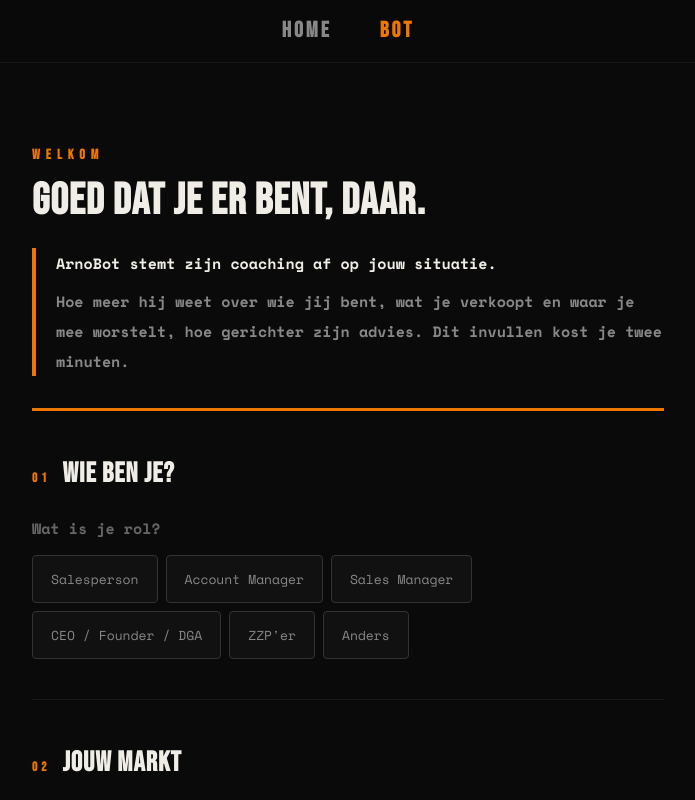
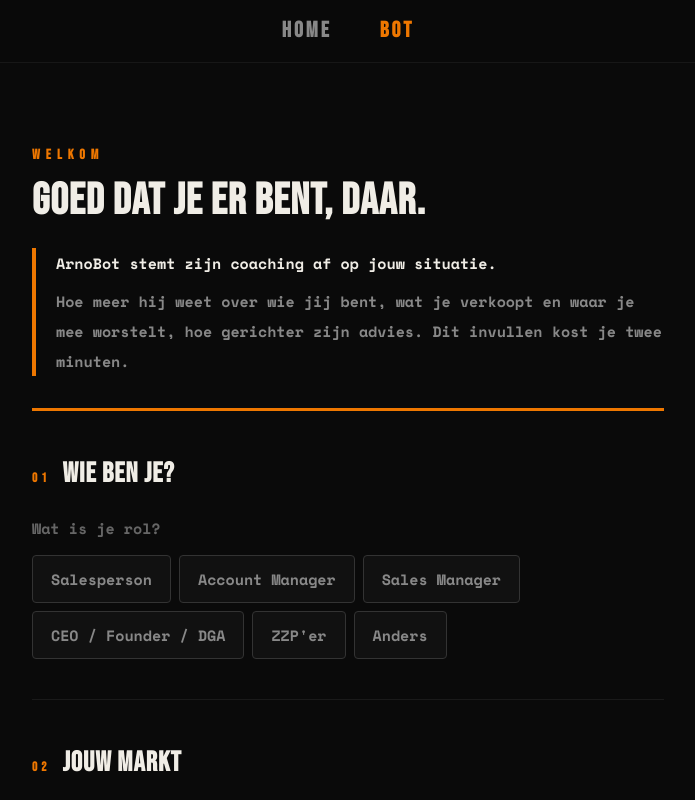
Before and after one commit to arnoceo-ops/arno-blog, a Next.js app: page /bot/profiel in a window 1280 px wide. Shown: the top 800 px of the page, without its empty margins (292-987 px from the left). Built offline with nearby package versions, Linux system fonts and the light colour scheme; no server answers.

Commit message:
style: chip labels ook Space Mono 700 15px

```diff
--- a/app/bot/profiel/page.tsx
+++ b/app/bot/profiel/page.tsx
@@ -38,8 +38,8 @@ function Chip({ label, selected, onClick }: { label: string; selected: boolean;
         background: selected ? 'rgba(238,119,0,0.12)' : '#111',
         color: selected ? '#EE7700' : '#888',
         fontFamily: "'Space Mono', monospace",
-        fontSize: 13,
-        fontWeight: selected ? 700 : 400,
+        fontSize: 15,
+        fontWeight: 700,
         cursor: 'pointer',
         borderRadius: 4,
         transition: 'all 0.15s',
```
